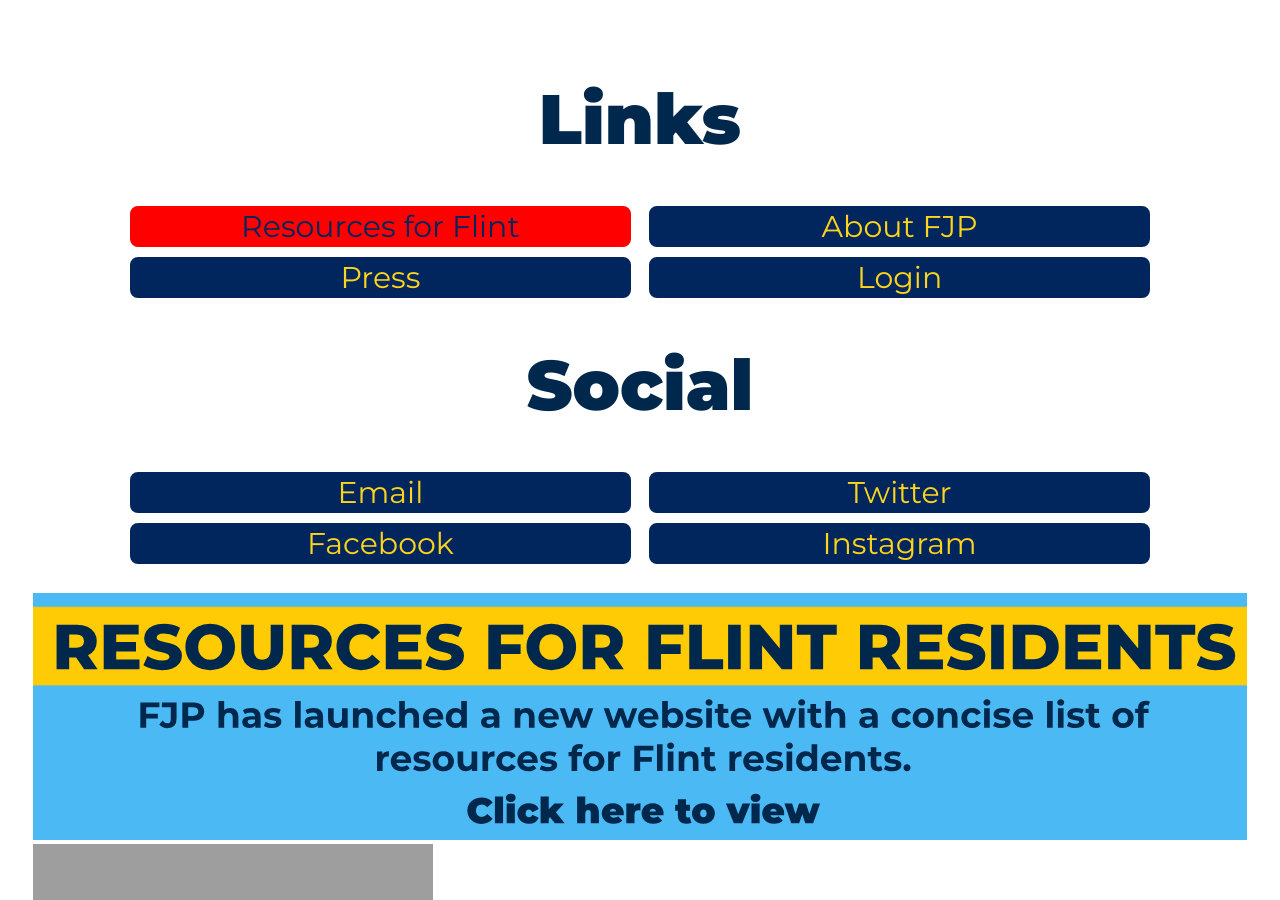
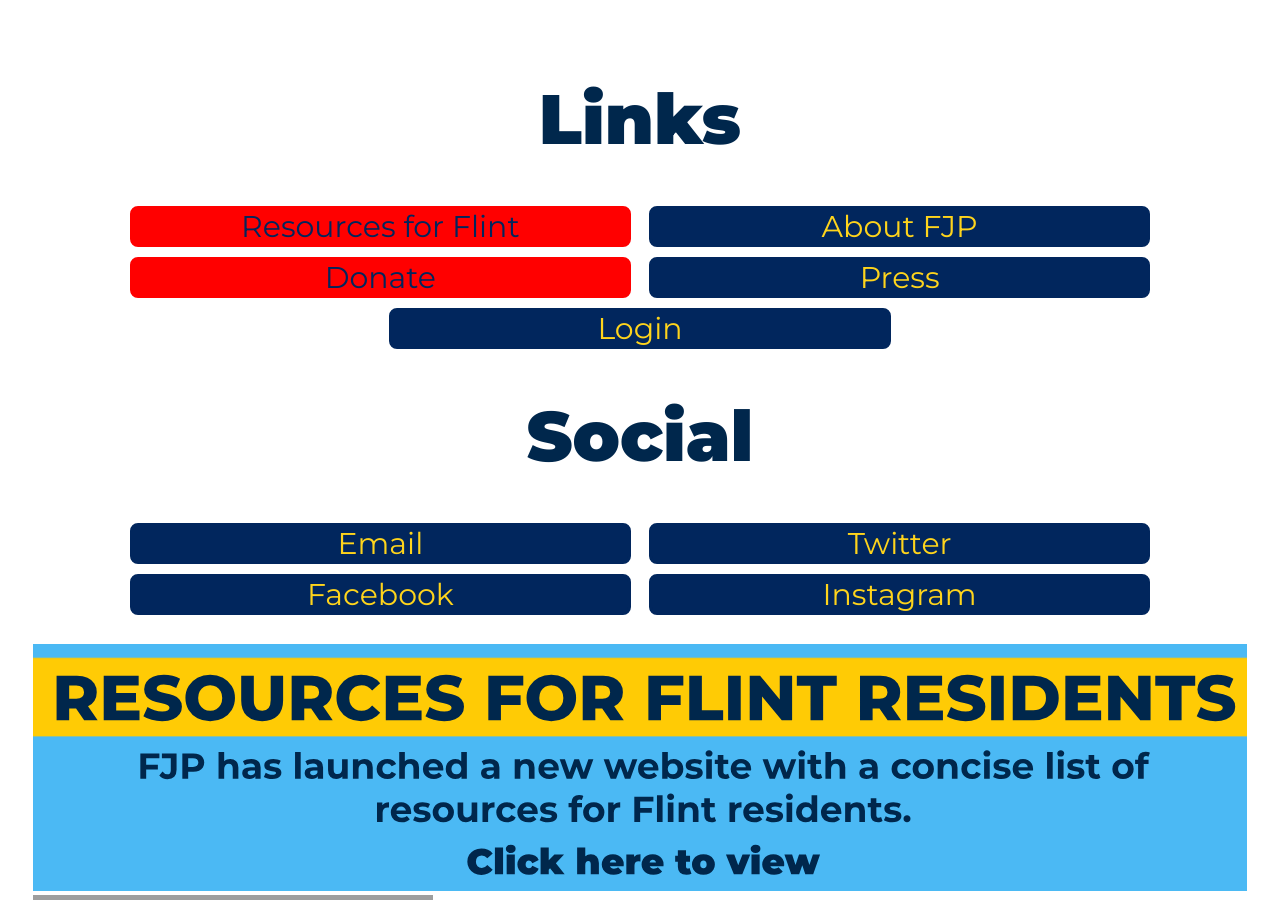
Before and after one commit to umichfjp/umichfjp.github.io, a Jekyll site: the page built from pages/social.html, in a window 1280 px wide and 900 px high. Built offline with Jekyll 4.4.1, drawn with Linux system fonts in a browser that asks for light colours.

Commit message:
Update social.html

```diff
--- a/pages/social.html
+++ b/pages/social.html
@@ -17,6 +17,7 @@ title: Social - FJP
         <h2>
           <a class="redbutton" href="https://umichfjp.github.io/pages/resources" target="_blank">Resources for Flint</a>
           <a class="button" href="https://umichfjp.github.io" target="_blank">About FJP</a>
+          <a class="redbutton" href="https://umichfjp.github.io/pages/donate" target="_blank">Donate</a>
           <a class="button" href="https://umichfjp.github.io/pages/press" target="_blank">Press</a>
           <a class="button" href="https://umichfjp.github.io/pages/login" target="_blank">Login</a>
         </h2>
```
